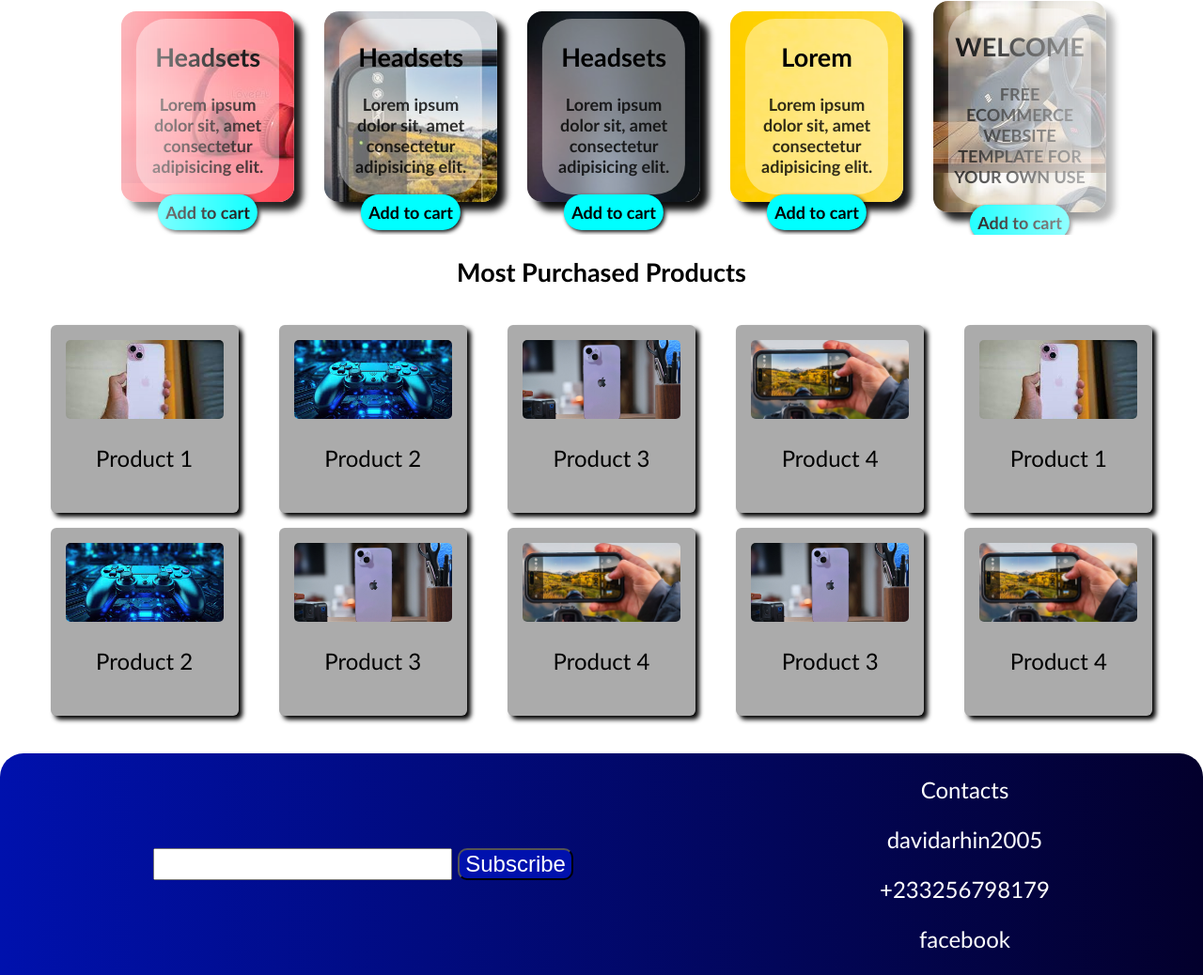
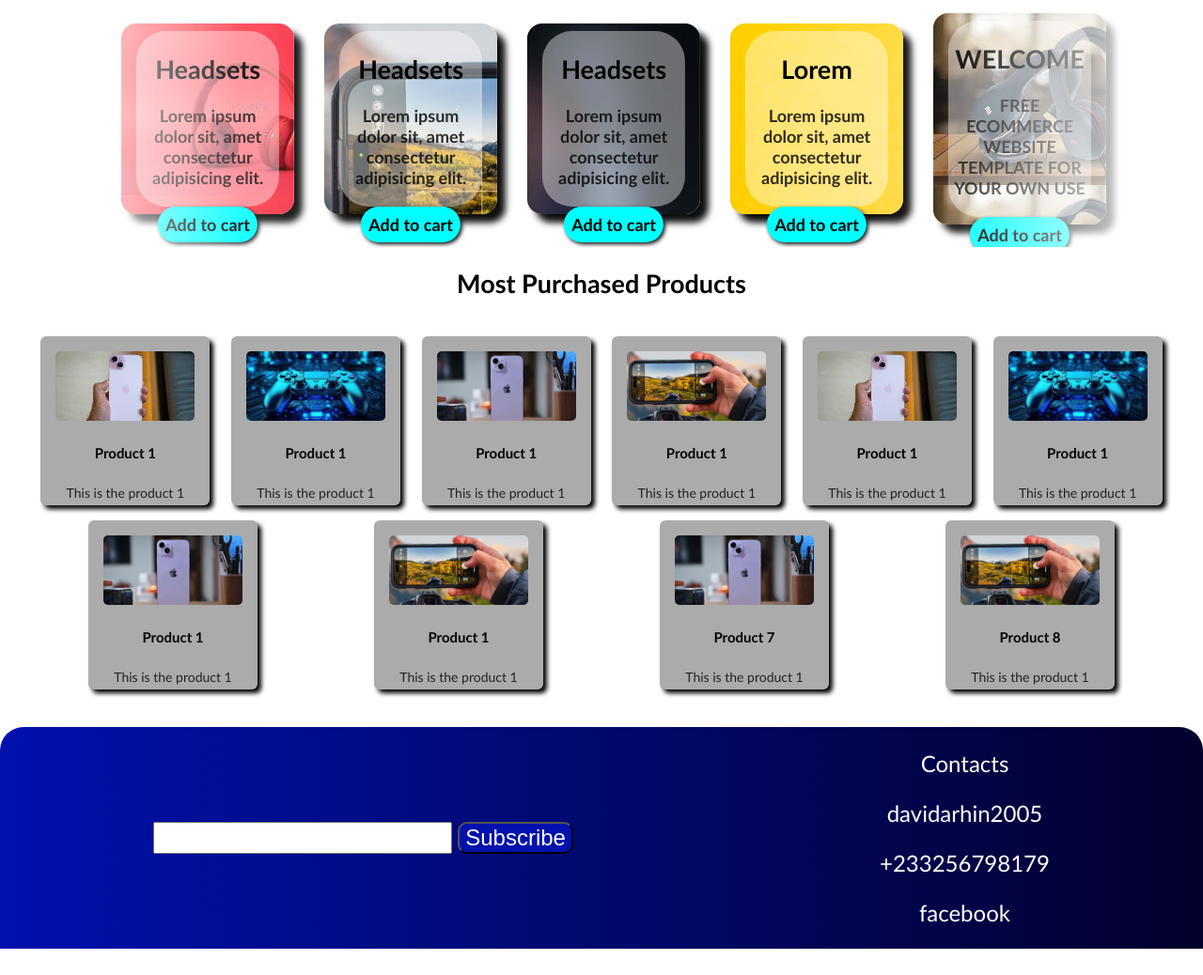
Before and after one commit to Anonymous-Roys/SASS, a plain HTML site: page index.html in a window 1280 px wide. Shown: the part 261-1299 px from the top of the page at 94% size. After the commit the page ends 1271 px from the top, so only its background shows below. Drawn offline with Linux system fonts and the light colour scheme.

Commit message:
products

```diff
--- a/index.html
+++ b/index.html
@@ -114,43 +114,74 @@
           <div class="top-product">
             <div class="top-product-item i1">
               <div><img src="./images/15_plus.jpeg" alt="" /></div>
-              <div>Product 1</div>
+              <div>
+                <h5>Product 1</h5>
+                <p>This is the product 1</p>
+              </div>
+
             </div>
             <div class="top-product-item i2">
               <div><img src="./images/game pad.jpeg" alt="game pad" /></div>
-              <div>Product 2</div>
+              <div>
+                <h5>Product 1</h5>
+                <p>This is the product 1</p>
+              </div>
             </div>
             <div class="top-product-item i3">
               <div><img src="./images/iphone.jpg" alt="game pad" /></div>
-              <div>Product 3</div>
+              <div>
+                <h5>Product 1</h5>
+                <p>This is the product 1</p>
+              </div>
             </div>
             <div class="top-product-item i4">
               <div><img src="./images/cam_phone.jpg" alt="game pad" /></div>
-              <div>Product 4</div>
+              <div>
+                <h5>Product 1</h5>
+                <p>This is the product 1</p>
+              </div>
             </div>
             <div class="top-product-item i1">
               <div><img src="./images/15_plus.jpeg" alt="" /></div>
-              <div>Product 1</div>
+              <div>
+                <h5>Product 1</h5>
+                <p>This is the product 1</p>
+              </div>
             </div>
             <div class="top-product-item i2">
               <div><img src="./images/game pad.jpeg" alt="game pad" /></div>
-              <div>Product 2</div>
+              <div>
+                <h5>Product 1</h5>
+                <p>This is the product 1</p>
+              </div>
             </div>
             <div class="top-product-item i3">
               <div><img src="./images/iphone.jpg" alt="game pad" /></div>
-              <div>Product 3</div>
+              <div>
+                <h5>Product 1</h5>
+                <p>This is the product 1</p>
+              </div>
             </div>
             <div class="top-product-item i4">
               <div><img src="./images/cam_phone.jpg" alt="game pad" /></div>
-              <div>Product 4</div>
+              <div>
+                <h5>Product 1</h5>
+                <p>This is the product 1</p>
+              </div>
             </div>
             <div class="top-product-item i3">
               <div><img src="./images/iphone.jpg" alt="game pad" /></div>
-              <div>Product 3</div>
+              <div>
+                <h5>Product 7</h5>
+                <p>This is the product 1</p>
+              </div>
             </div>
             <div class="top-product-item i4">
               <div><img src="./images/cam_phone.jpg" alt="game pad" /></div>
-              <div>Product 4</div>
+              <div>
+                <h5>Product 8</h5>
+                <p>This is the product 1</p>
+              </div>
             </div>
           </div>
         </div>
--- a/navbar.scss
+++ b/navbar.scss
@@ -20,7 +20,7 @@ $secondary-color2: #00c3ff;
         grid-template-columns: auto auto auto;
         margin: 0.5rem;
         background-color: #abababb4;
-        padding: 0.5rem;
+        padding: 0.9rem;
         width: 94%;
         border-radius: 2rem;
         .left-icons a, .right-icons a{
--- a/style.scss
+++ b/style.scss
@@ -229,8 +229,8 @@ body{
         .top-product-item{
             display: flex;
             flex-wrap: wrap;
-            width: 200px;
-            height: 200px;
+            max-width: 180px;
+            max-height: 180px;
             box-shadow: 4px 4px 5px #000;
             background: #ababab;
             padding: 1rem;
@@ -238,7 +238,7 @@ body{
             border-radius: 6px;
             transition: all 0.3s;
             justify-content: center;
-            font-size: 24px;
+            font-size: 18px;
             font-weight: 500;
 
         }
@@ -266,6 +266,9 @@ body{
         .top-product-item div:first-child:hover img{
             transform: scale(1.1);
         }
+        .top-product-item p{
+            font-size: 14px;
+        }
 
     }
 
```
Also changed, not shown: navbar.css, style.css, 1 other file.
